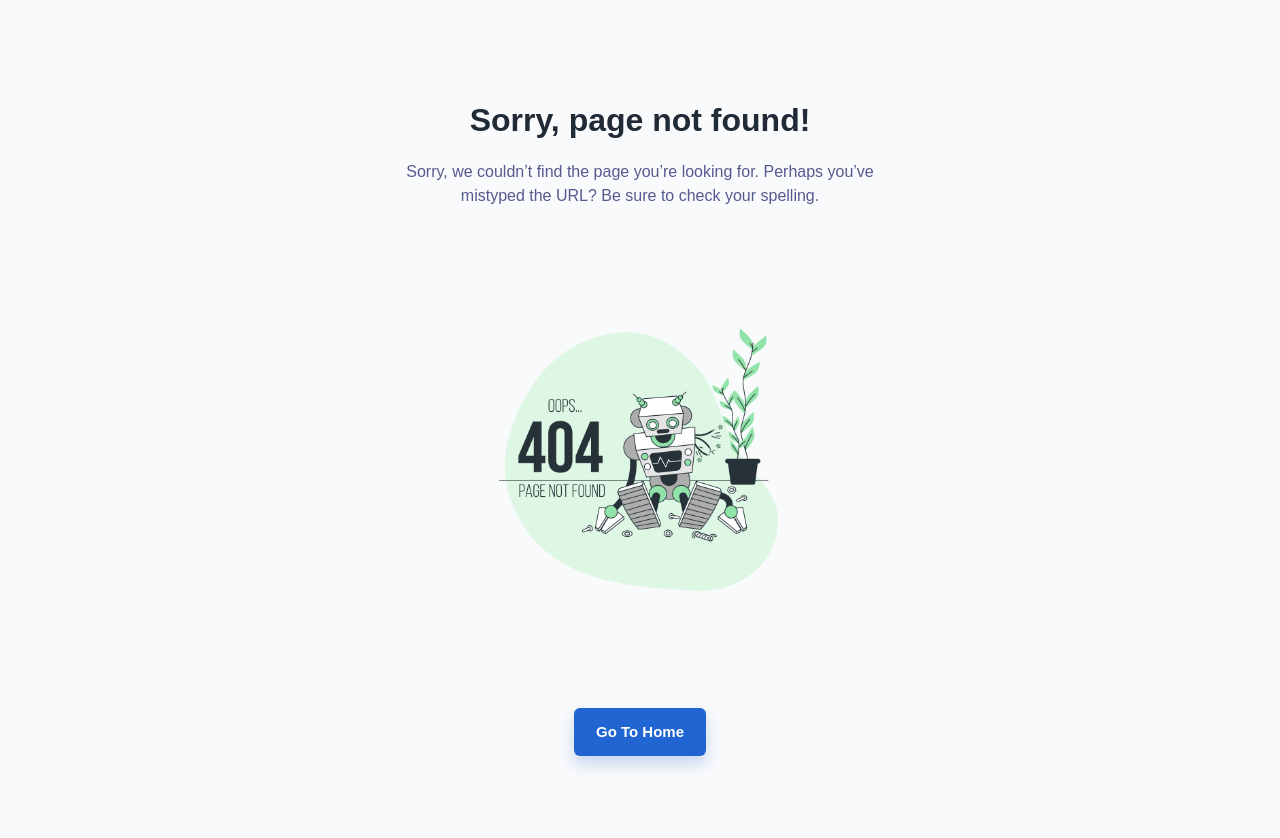
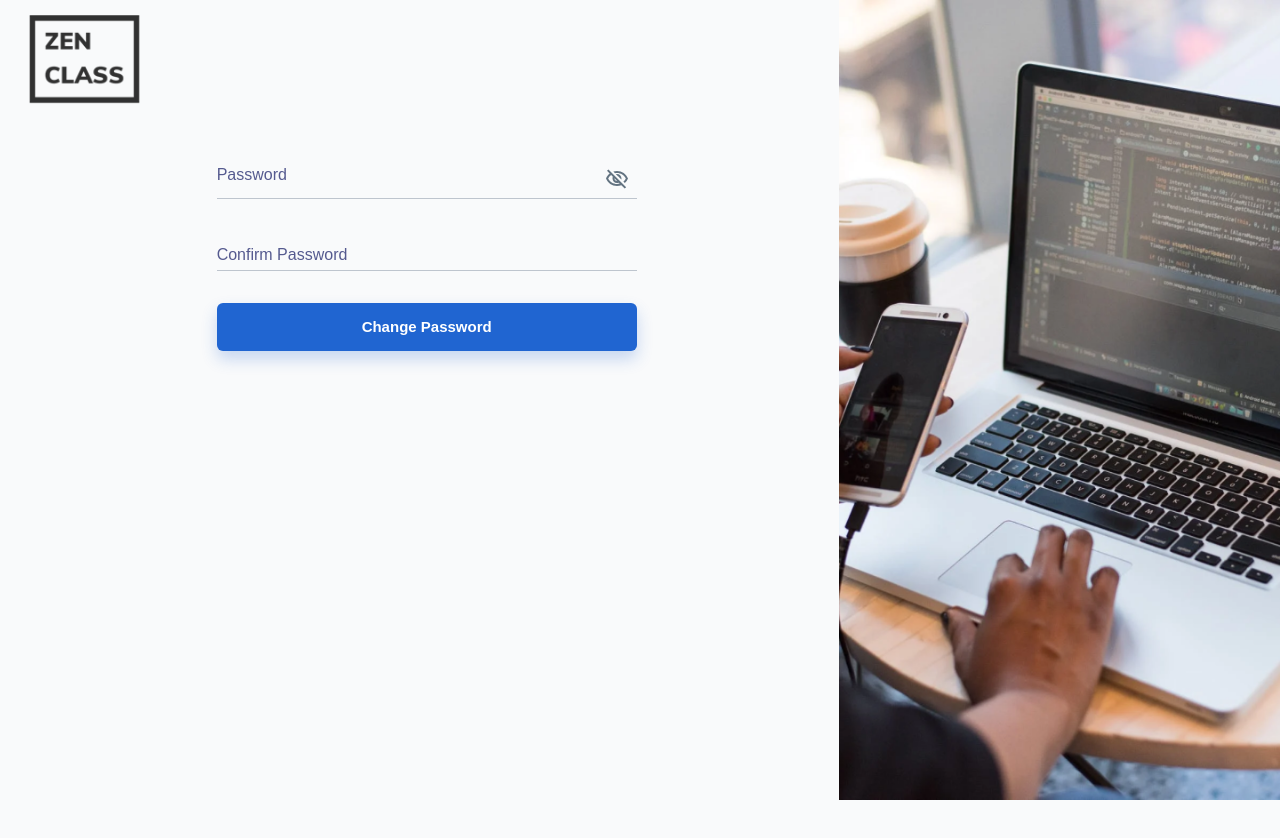
Before and after one commit to MehraHemant/zen-client, a React (Vite) app: page /resetpassword/1 in a window 1280 px wide. Before the commit this address led to /404. Shown: the top 838 px of the page. After the commit the page ends 800 px from the top, so only its background shows below. Built offline with nearby package versions, Linux system fonts and the light colour scheme.

Commit message:
reset password

```diff
--- a/src/Router.jsx
+++ b/src/Router.jsx
@@ -21,6 +21,7 @@ import Webcode from "./pages/Webcode";
 import Capstone from "./pages/Capstone";
 import Forgot_password from "./pages/Forgot_Password";
 import Createuser from "./pages/CreateUser";
+import ResetPassword from "./pages/ResetPassword";
 
 const Router = () => {
   const routes = useRoutes([
@@ -164,6 +165,10 @@ const Router = () => {
       element: <Forgot_password />,
     },
     {
+      path: "/resetpassword/:token",
+      element: <ResetPassword/>,
+    },
+    {
       path: "/create_account",
       element: <Createuser />,
     },
--- a/src/features/api.js
+++ b/src/features/api.js
@@ -8,13 +8,13 @@ export const myApi = createApi({
   tagTypes: ["session", "tasks", "user"],
   endpoints: (builder) => ({
     getSession: builder.query({
-      query: ()=>({
-      url: `session/get-all-sessions`,
-      providesTags: "session",
-      headers: {
-        authorization: `Bearer ${JSON.parse(localStorage.getItem("user"))}`,
-      },
-    })
+      query: () => ({
+        url: `session/get-all-sessions`,
+        providesTags: "session",
+        headers: {
+          authorization: `Bearer ${JSON.parse(localStorage.getItem("user"))}`,
+        },
+      }),
     }),
     getOneSession: builder.query({
       query: (id) => `session/get-session/${id}`,
@@ -53,7 +53,7 @@ export const myApi = createApi({
         headers: {
           authorization: `Bearer ${JSON.parse(localStorage.getItem("user"))}`,
         },
-        keepUnusedDataFor: 5,
+        keepUnusedDataFor: 1,
       }),
       invalidateTags: "user",
     }),
@@ -71,6 +71,13 @@ export const myApi = createApi({
         body: data,
       }),
     }),
+    resetPassword: builder.mutation({
+      query: (token, data) => ({
+        url: `/reset-password/${token}`,
+        method: "POST",
+        body: data,
+      }),
+    }),
   }),
 });
 
@@ -83,4 +90,5 @@ export const {
   useUpdateSelfMutation,
   useCreateStudentMutation,
   useForgotPasswordMutation,
+  useResetPasswordMutation,
 } = myApi;
--- a/src/pages/Forgot_Password.jsx
+++ b/src/pages/Forgot_Password.jsx
@@ -7,14 +7,13 @@ import {
   Grid,
   Snackbar,
   TextField,
-  Typography,
 } from "@mui/material";
 import { useFormik } from "formik";
 import * as yup from "yup";
 import logo from "../utils/Images/download.png";
 import bg_img from "../utils/Images/home_bg.png";
 import { useForgotPasswordMutation } from "../features/api";
-import { Navigate, useNavigate } from "react-router-dom";
+import { useNavigate } from "react-router-dom";
 
 const Forgot_password = () => {
   const [forgotPassword, { isLoading, isSuccess, isError, error }] =
--- /dev/null
+++ b/src/pages/ResetPassword.jsx
@@ -0,0 +1,171 @@
+import {
+  Alert,
+  Box,
+  Button,
+  CircularProgress,
+  Container,
+  Grid,
+  Snackbar,
+  TextField,
+  IconButton,
+} from "@mui/material";
+import { useFormik } from "formik";
+import * as yup from "yup";
+import logo from "../utils/Images/download.png";
+import bg_img from "../utils/Images/home_bg.png";
+import { VisibilityOffOutlined, VisibilityOutlined } from "@mui/icons-material";
+import { useResetPasswordMutation } from "../features/api";
+import { useNavigate, useParams } from "react-router-dom";
+import { useRef, useState } from "react";
+
+const ResetPassword = () => {
+  const [showPassword, setShowPassword] = useState();
+  const { token } = useParams();
+  const [resetPassword, { isLoading, isSuccess, isError, error, reset }] =
+    useResetPasswordMutation();
+  const navigate = useNavigate();
+  const validationSchema = yup.object({
+    password: yup.string().required("Password is required"),
+    passwordConfirmation: yup
+      .string()
+      .oneOf([yup.ref("password"), null], "Passwords must match"),
+  });
+  const resetref = useRef(reset);
+  resetref.current = reset;
+
+  const formik = useFormik({
+    initialValues: { password: "", confirmPassword: "" },
+    validationSchema,
+    onSubmit: async (value) => {
+      await resetPassword(token, value.password);
+      setTimeout(() => resetref.current(), 2000);
+    },
+  });
+
+  return (
+    <Box boxSizing={"border-box"}>
+      <Grid container>
+        <Grid item xs={12} md={8}>
+          <Grid container>
+            <Container>
+              <Box
+                component="img"
+                height={120}
+                src={logo}
+                onClick={() => navigate("/")}
+              ></Box>
+              <Box display="flex" justifyContent="center">
+                <Box
+                  component="form"
+                  onSubmit={formik.handleSubmit}
+                  width={420}
+                >
+                  <TextField
+                    color="secondary"
+                    type={!showPassword ? "password" : "text"}
+                    name="password"
+                    margin="normal"
+                    placeholder="Enter Password"
+                    value={formik.values.password}
+                    onChange={formik.handleChange}
+                    onBlur={formik.handleBlur}
+                    variant="standard"
+                    fullWidth
+                    label="Password"
+                    InputProps={{
+                      endAdornment: (
+                        <IconButton
+                          onClick={() => setShowPassword((state) => !state)}
+                        >
+                          {showPassword ? (
+                            <VisibilityOutlined />
+                          ) : (
+                            <VisibilityOffOutlined />
+                          )}
+                        </IconButton>
+                      ),
+                    }}
+                    error={
+                      formik.touched.password && Boolean(formik.errors.password)
+                    }
+                    helperText={
+                      formik.touched.password && formik.errors.password
+                    }
+                  />
+                  <TextField
+                    color="secondary"
+                    type="password"
+                    name="confirmPassword"
+                    margin="normal"
+                    placeholder="Confirm Password"
+                    value={formik.values.confirmPassword}
+                    onChange={formik.handleChange}
+                    onBlur={formik.handleBlur}
+                    variant="standard"
+                    fullWidth
+                    label="Confirm Password"
+                    error={
+                      formik.touched.confirmPassword &&
+                      Boolean(formik.errors.confirmPassword)
+                    }
+                    helperText={
+                      formik.touched.confirmPassword &&
+                      formik.errors.confirmPassword
+                    }
+                  />
+                  <Button
+                    type="submit"
+                    variant="contained"
+                    sx={{ mt: 3, mb: 2 }}
+                    size="large"
+                    fullWidth
+                  >
+                    {isLoading ? (
+                      <CircularProgress sx={{ color: "#fff" }} />
+                    ) : (
+                      "Change Password"
+                    )}
+                  </Button>
+                </Box>
+              </Box>
+            </Container>
+          </Grid>
+        </Grid>
+        <Grid
+          item
+          xs={12}
+          md={4}
+          display={{ xs: "none", md: "block" }}
+          position="relative"
+          boxSizing="border-box"
+          height="100vh"
+        >
+          <Box
+            position="absolute"
+            right="0"
+            overflow={"hidden"}
+            height={"100vh"}
+          >
+            <Box component={"img"} height="100vh" src={bg_img}></Box>
+          </Box>
+        </Grid>
+      </Grid>
+      {isSuccess && (
+        <Snackbar open={true} autoHideDuration={4000}>
+          <Alert severity="success" sx={{ width: "100%" }}>
+            Password Changed Successfully
+          </Alert>
+        </Snackbar>
+      )}
+      {isError && (
+        <Snackbar open={true} autoHideDuration={4000}>
+          <Alert severity="error" sx={{ width: "100%" }}>
+            {error?.data?.message}
+          </Alert>
+        </Snackbar>
+      )}
+    </Box>
+  );
+};
+
+export default ResetPassword;
```
